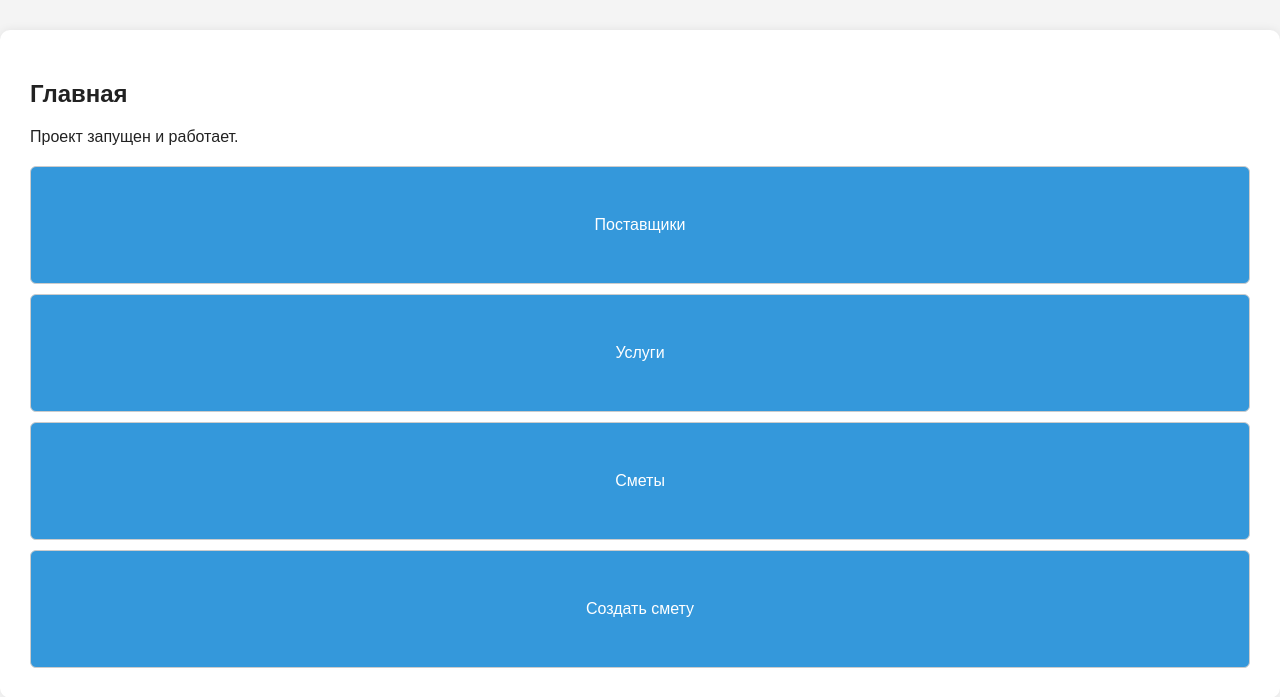
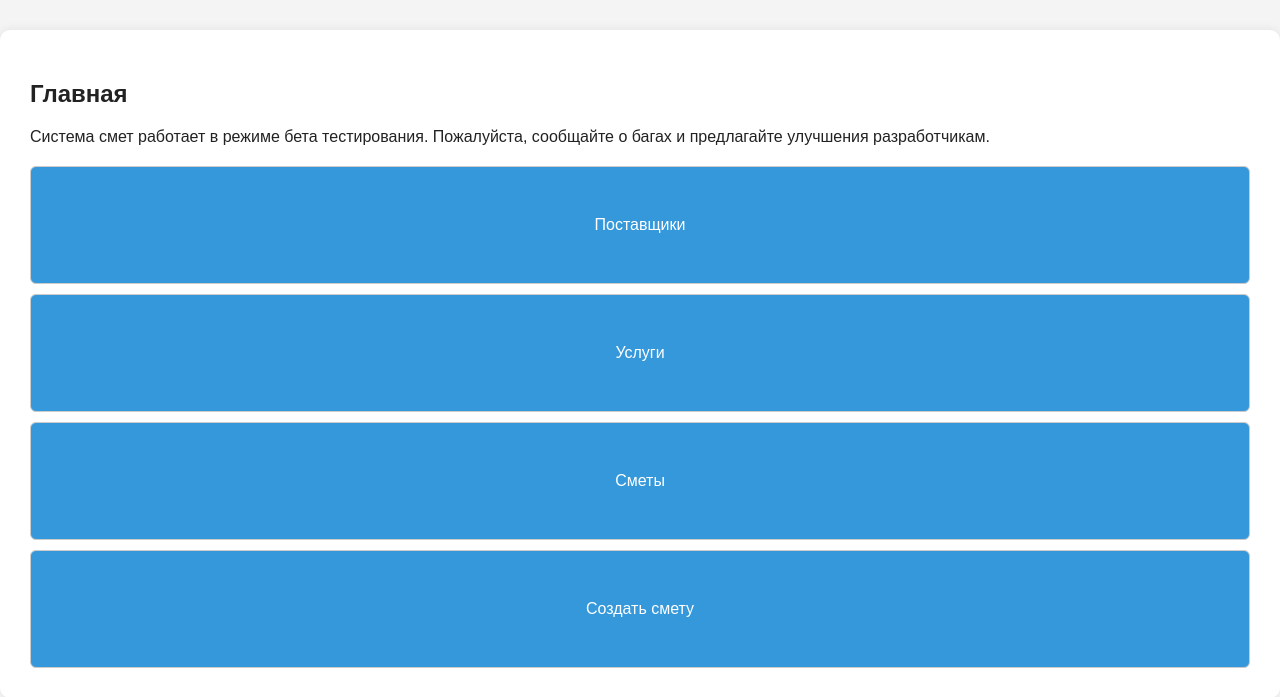
Before and after one commit to MaratJuma/Estimate_app, a Django app: page / in a window 1280 px wide. Shown: the part 125-822 px from the top of the page. Run offline with Django 5.2, Linux system fonts and the light colour scheme; the visitor is signed in with stand-in values (Sample User, id 1).

Commit message:
Update min  UI

```diff
--- a/core/templates/core/home.html
+++ b/core/templates/core/home.html
@@ -4,14 +4,16 @@
 
 {% block content %}
     <h2>Главная</h2>
-    <p>Проект запущен и работает.</p>
+    <p>Система смет работает в режиме бета тестирования. Пожалуйста, сообщайте о багах и предлагайте улучшения разработчикам.</p>
 
     <div class="top-space">
         <div class="button-container">
             <a class="button-link" href="{% url 'contractor_list' %}">Поставщики</a>
             <a class="button-link" href="{% url 'service_list' %}">Услуги</a>
             <a class="button-link" href="{% url 'estimate_list' %}">Сметы</a>
-            <a class="button-link" href="{% url 'estimate_create' %}">Создать смету</a>
+            {% if can_edit_estimates_ui %}
+                <a class="button-link" href="{% url 'estimate_create' %}">Создать смету</a>
+            {% endif %}
         </div>
     </div>
 {% endblock %}
```
